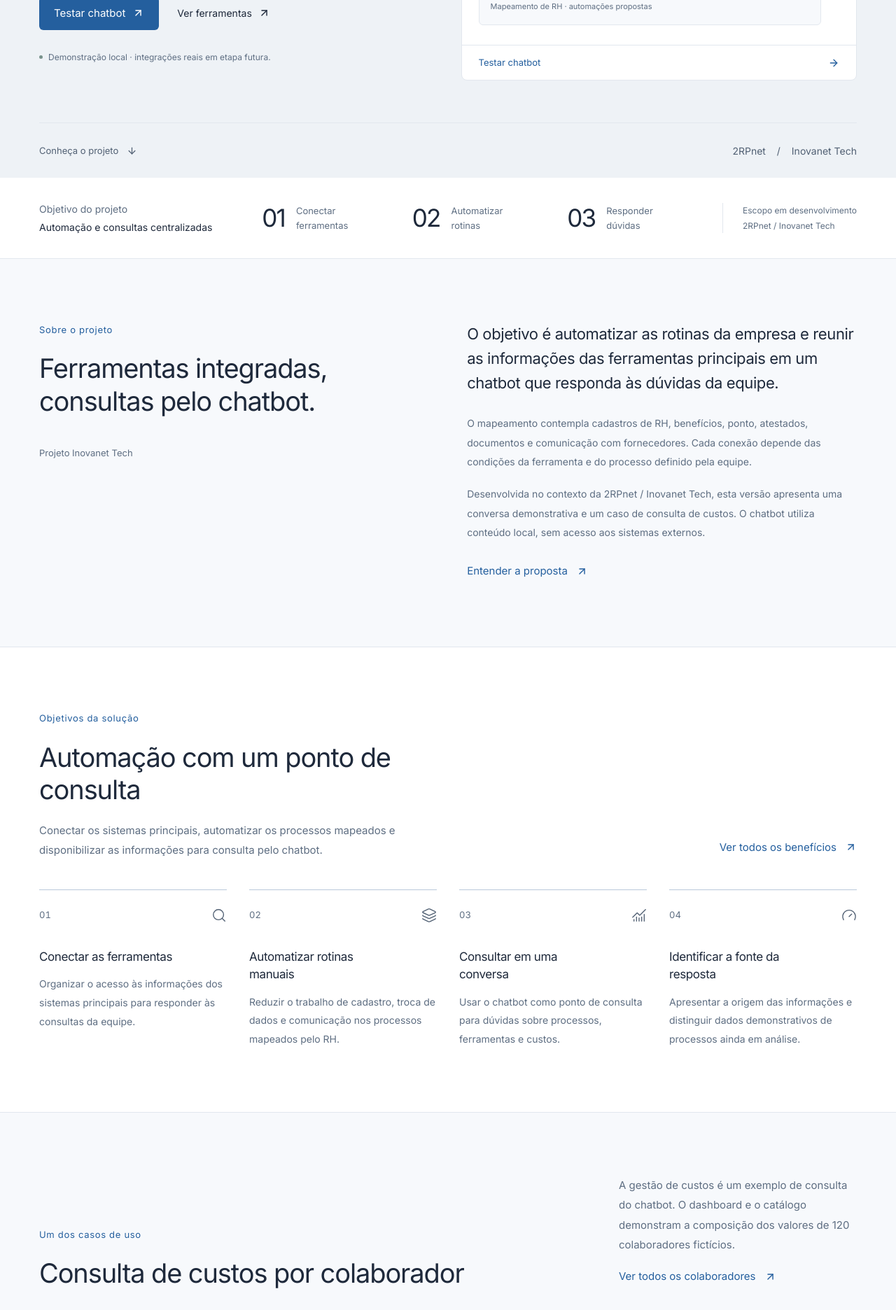
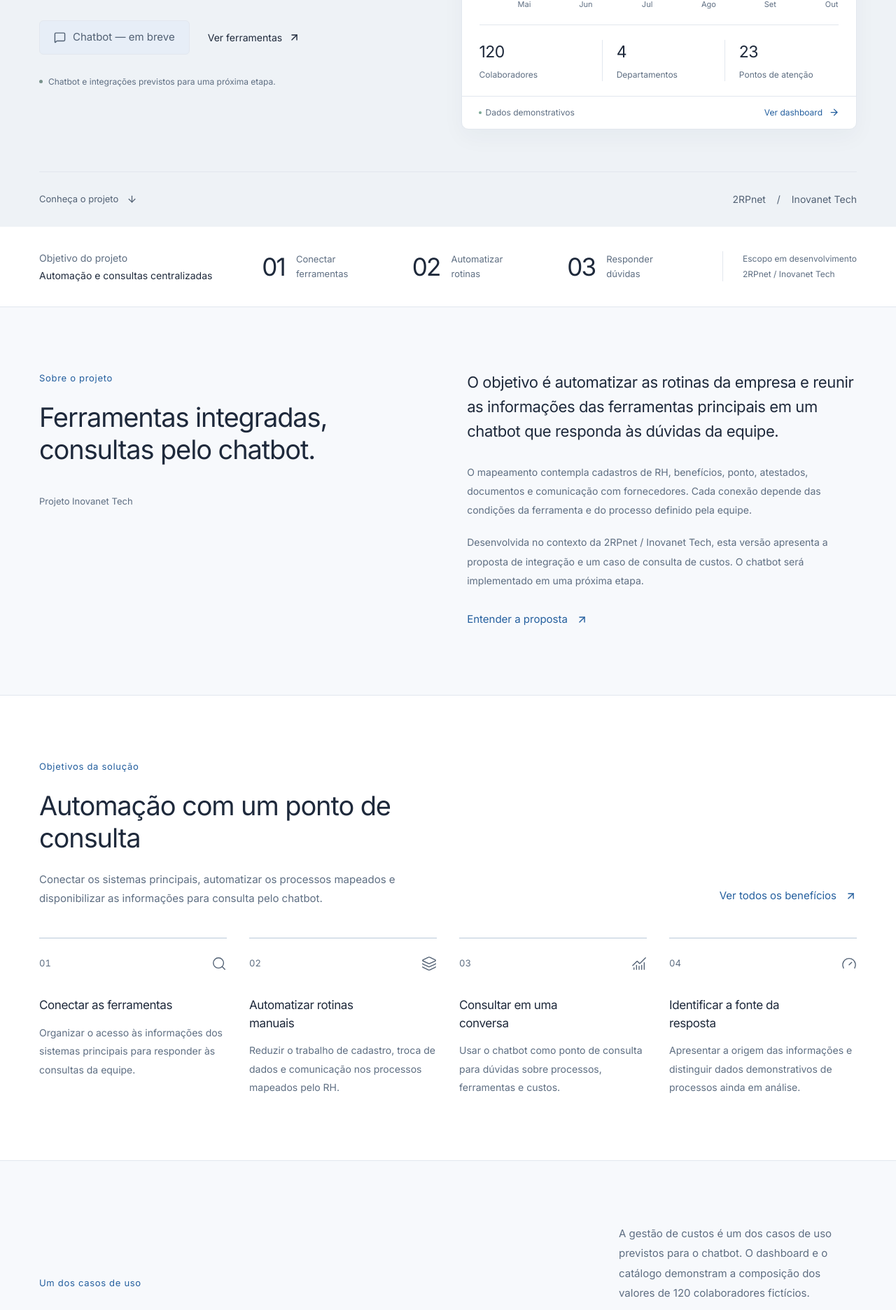
Before and after one commit to Jukamargo/frontend-pi-gestao-de-custos, a React (Vite) app in the folder intelligent-cost-management/: page / in a window 1280 px wide. Shown: the part 520-2392 px from the top of the page at 70% size. Built offline with nearby package versions, Linux system fonts and the light colour scheme.

Commit message:
fix: Manter apenas botão de acesso futuro ao chatbot

```diff
--- a/intelligent-cost-management/src/App.tsx
+++ b/intelligent-cost-management/src/App.tsx
@@ -17,7 +17,7 @@ const titles: Record<string, string> = {
   '/': 'Automação e chatbot',
   '/sobre': 'Sobre o projeto',
   '/beneficios': 'Benefícios',
-  '/demonstracao': 'Chatbot demonstrativo',
+  '/demonstracao': 'Demonstração do projeto',
   '/tecnologias': 'Tecnologias',
   '/dashboard': 'Dashboard',
   '/custos': 'Catálogo de custos',
--- a/intelligent-cost-management/src/components/MarketingSections.tsx
+++ b/intelligent-cost-management/src/components/MarketingSections.tsx
@@ -14,9 +14,8 @@ import {
 } from 'lucide-react'
 import { Link } from 'react-router-dom'
 import { SectionHeading } from './ui/SectionHeading'
-import { Button } from './ui/Button'
+import { ChatbotButton } from './ui/ChatbotButton'
 import { ConsolidationDemo } from './ConsolidationDemo'
-import { ChatbotDemo } from './chat/ChatbotDemo'
 import { AgentVideo } from './AgentVideo'
 
 export function AboutSection() {
@@ -46,9 +45,8 @@ export function AboutSection() {
           </p>
           <p>
             Desenvolvida no contexto da 2RPnet / Inovanet Tech, esta versão
-            apresenta uma conversa demonstrativa e um caso de consulta de
-            custos. O chatbot utiliza conteúdo local, sem acesso aos sistemas
-            externos.
+            apresenta a proposta de integração e um caso de consulta de custos.
+            O chatbot será implementado em uma próxima etapa.
           </p>
           <Link to="/sobre" className="text-link">
             Entender a proposta <ArrowUpRight size={17} />
@@ -82,7 +80,7 @@ const benefits = [
     title: 'Consultar em uma conversa',
     text: 'Usar o chatbot como ponto de consulta para dúvidas sobre processos, ferramentas e custos.',
     detail:
-      'A demonstração responde sobre o escopo informado e calcula custos da base fictícia. A integração ao agente e aos sistemas reais será uma etapa posterior.',
+      'O chatbot será implementado futuramente. Nesta versão, a consulta de custos está disponível no dashboard, no catálogo e nos seletores demonstrativos.',
   },
   {
     icon: Gauge,
@@ -90,7 +88,7 @@ const benefits = [
     title: 'Identificar a fonte da resposta',
     text: 'Apresentar a origem das informações e distinguir dados demonstrativos de processos ainda em análise.',
     detail:
-      'As respostas locais indicam se vêm do mapeamento da equipe ou das bases fictícias. As restrições da Alura, do SENAI e do Jurídico permanecem visíveis.',
+      'O chatbot futuro deverá indicar a origem das informações. O mapeamento atual preserva as restrições da Alura, do SENAI e do Jurídico.',
   },
 ]
 export function BenefitsSection({ expanded = false }: { expanded?: boolean }) {
@@ -138,12 +136,12 @@ export function AgentSection({ full = false }: { full?: boolean }) {
           <div>
             <SectionHeading
               level={full ? 1 : 2}
-              eyebrow="Demonstração do chatbot"
+              eyebrow="Chatbot · próxima etapa"
               title="Perguntas sobre processos, ferramentas e custos"
             >
               O chatbot será o ponto de consulta às informações das ferramentas
-              principais. Nesta versão, você pode experimentar respostas locais
-              baseadas no escopo informado e nos dados fictícios do projeto.
+              principais. Seu acesso será disponibilizado após a implementação e
+              a definição das integrações do projeto.
             </SectionHeading>
             <div className="agent-points">
               <span>
@@ -159,13 +157,15 @@ export function AgentSection({ full = false }: { full?: boolean }) {
                 Gestão de custos como um dos casos de uso
               </span>
             </div>
-            {!full && (
+            {full ? (
+              <ChatbotButton />
+            ) : (
               <Link to="/demonstracao" className="text-link">
-                Testar chatbot <ArrowUpRight size={17} />
+                Conhecer a proposta <ArrowUpRight size={17} />
               </Link>
             )}
           </div>
-          {full ? <ChatbotDemo /> : <AgentVideo />}
+          <AgentVideo />
         </div>
         {full && (
           <>
@@ -206,16 +206,13 @@ export function AgentSection({ full = false }: { full?: boolean }) {
             <div className="info-note">
               <Info size={20} />
               <p>
-                <strong>Sobre esta demonstração.</strong> A conversa usa
-                respostas locais e dados fictícios. O agente Gemini Enterprise e
-                as ferramentas externas ainda não estão conectados a esta
-                interface. Nenhuma automação é executada pelo chat.
+                <strong>Chatbot em etapa futura.</strong> O botão indica o
+                acesso previsto. A consulta de custos abaixo usa seletores e
+                dados fictícios, sem conexão ao agente ou às ferramentas
+                externas.
               </p>
             </div>
             <ConsolidationDemo />
-            <div className="agent-video-section">
-              <AgentVideo />
-            </div>
           </>
         )}
       </div>
@@ -273,7 +270,7 @@ export function TechnologiesSection({ full = false }: { full?: boolean }) {
             <h3>Chatbot</h3>
             <p>Respostas às dúvidas da equipe, com indicação das fontes.</p>
             <span className="architecture-status">
-              Objetivo central · conversa local nesta interface
+              Objetivo central · implementação futura
             </span>
           </div>
         </div>
@@ -282,10 +279,9 @@ export function TechnologiesSection({ full = false }: { full?: boolean }) {
             <article>
               <h3>Nesta interface</h3>
               <p>
-                React, TypeScript, Vite e React Router. O chatbot demonstra
-                respostas locais a perguntas sobre o escopo e calcula custos
-                fictícios. Seu adaptador pode ser substituído pela integração
-                com o agente quando houver um contrato de acesso.
+                React, TypeScript, Vite e React Router. A interface apresenta o
+                escopo e o botão de acesso futuro ao chatbot. O dashboard e os
+                seletores de custos utilizam dados fictícios locais.
               </p>
             </article>
             <article>
@@ -319,17 +315,15 @@ export function CallToAction() {
     <section className="cta-section">
       <div className="container cta-inner">
         <div>
-          <span className="eyebrow">Acesso à demonstração</span>
-          <h2>Experimente uma consulta pelo chatbot</h2>
+          <span className="eyebrow">Próxima etapa do projeto</span>
+          <h2>Chatbot para as dúvidas da equipe</h2>
           <p>
-            Teste perguntas sobre as rotinas mapeadas e consulte um exemplo de
-            custo mensal.
+            O acesso será disponibilizado após a implementação do chatbot e das
+            integrações com as ferramentas principais.
           </p>
         </div>
         <div className="cta-actions">
-          <Button to="/demonstracao" arrow>
-            Testar chatbot
-          </Button>
+          <ChatbotButton />
           <Link to="/dashboard">
             Ver caso de uso de custos <ArrowRight size={16} />
           </Link>
--- a/intelligent-cost-management/src/components/layout/Footer.tsx
+++ b/intelligent-cost-management/src/components/layout/Footer.tsx
@@ -28,7 +28,7 @@ export function Footer() {
             <Link to="/custos">
               Catálogo de custos <ArrowUpRight size={13} />
             </Link>
-            <Link to="/demonstracao">Chatbot demonstrativo</Link>
+            <Link to="/demonstracao">Demonstração do projeto</Link>
           </div>
         </div>
         <div className="footer-bottom">
--- a/intelligent-cost-management/src/components/layout/MobileMenu.tsx
+++ b/intelligent-cost-management/src/components/layout/MobileMenu.tsx
@@ -6,7 +6,7 @@ const navigation = [
   { to: '/', label: 'Início' },
   { to: '/sobre', label: 'Sobre o projeto' },
   { to: '/beneficios', label: 'Benefícios' },
-  { to: '/demonstracao', label: 'Chatbot demonstrativo' },
+  { to: '/demonstracao', label: 'Demonstração do projeto' },
   { to: '/tecnologias', label: 'Tecnologias' },
   { to: '/dashboard', label: 'Dashboard' },
   { to: '/custos', label: 'Catálogo de custos' },
--- /dev/null
+++ b/intelligent-cost-management/src/components/ui/ChatbotButton.tsx
@@ -0,0 +1,15 @@
+import { MessageSquare } from 'lucide-react'
+
+export function ChatbotButton() {
+  return (
+    <button
+      type="button"
+      className="button chatbot-button"
+      disabled
+      title="O chatbot será disponibilizado em uma próxima etapa"
+    >
+      <MessageSquare size={17} aria-hidden="true" />
+      Chatbot — em breve
+    </button>
+  )
+}
--- a/intelligent-cost-management/src/index.css
+++ b/intelligent-cost-management/src/index.css
@@ -8,7 +8,6 @@
 @import './styles/marketing.css';
 @import './styles/application.css';
 @import './styles/ecosystem.css';
-@import './styles/chat.css';
 
 @theme {
   --font-sans: 'Inter', sans-serif;
--- a/intelligent-cost-management/src/pages/Home/index.tsx
+++ b/intelligent-cost-management/src/pages/Home/index.tsx
@@ -1,8 +1,7 @@
 import { ArrowDown, ArrowUpRight } from 'lucide-react'
 import { Link } from 'react-router-dom'
-import { Button } from '../../components/ui/Button'
+import { ChatbotButton } from '../../components/ui/ChatbotButton'
 import { DashboardPreview } from '../../components/DashboardPreview'
-import { ChatbotPreview } from '../../components/chat/ChatbotPreview'
 import {
   AboutSection,
   AgentSection,
@@ -14,6 +13,7 @@ import { CostCard } from '../../components/cards/CostCard'
 import { costService } from '../../services/costService'
 
 const records = costService.list()
+const featured = [records[0], records[32], records[81]]
 
 export default function Home() {
   return (
@@ -37,19 +37,17 @@ export default function Home() {
               consultas sobre RH, processos e custos.
             </p>
             <div className="hero-buttons">
-              <Button to="/demonstracao" arrow>
-                Testar chatbot
-              </Button>
+              <ChatbotButton />
               <Link className="hero-secondary" to="/tecnologias">
                 Ver ferramentas <ArrowUpRight size={17} />
               </Link>
             </div>
             <div className="hero-footnote">
               <span />
-              Demonstração local · integrações reais em etapa futura.
+              Chatbot e integrações previstos para uma próxima etapa.
             </div>
           </div>
-          <ChatbotPreview />
+          <DashboardPreview />
         </div>
         <div className="container hero-bottom">
           <a href="#sobre">
@@ -97,8 +95,9 @@ export default function Home() {
             </div>
             <div className="section-side-copy">
               <p>
-                A gestão de custos é um exemplo de consulta do chatbot. O
-                dashboard e o catálogo demonstram a composição dos valores de
+                A gestão de custos é um dos casos de uso previstos para o
+                chatbot. O dashboard e o catálogo demonstram a composição dos
+                valores de
                 {` ${records.length}`} colaboradores fictícios.
               </p>
               <Link className="text-link" to="/custos">
@@ -106,9 +105,10 @@ export default function Home() {
               </Link>
             </div>
           </div>
-          <div className="cost-use-case-grid">
-            <DashboardPreview />
-            <CostCard cost={records[0]} />
+          <div className="featured-costs">
+            {featured.map((cost) => (
+              <CostCard key={cost.id} cost={cost} />
+            ))}
           </div>
           <p className="catalog-caption">
             Dados fictícios para demonstração · Outubro de 2026
--- a/intelligent-cost-management/src/styles/global.css
+++ b/intelligent-cost-management/src/styles/global.css
@@ -138,6 +138,13 @@ main {
 }
 .button-primary:hover {
   background: var(--primary-hover);
+}
+.chatbot-button:disabled {
+  opacity: 1;
+  cursor: default;
+  background: var(--surface-accent);
+  border-color: var(--border);
+  color: var(--text-secondary);
 }
 .button-secondary {
   background: var(--surface);
```
Also changed, not shown: intelligent-cost-management/src/components/ConsolidationDemo.tsx (+4 -4 lines), 1 other file (tests, documents, lock files or other folders).
